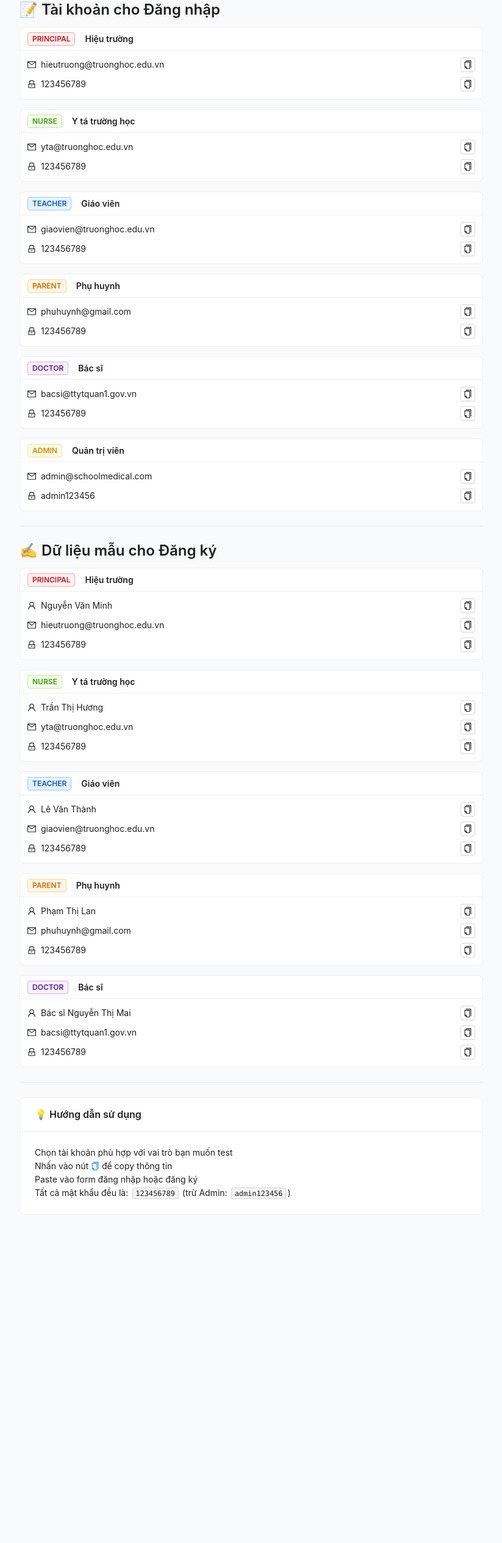
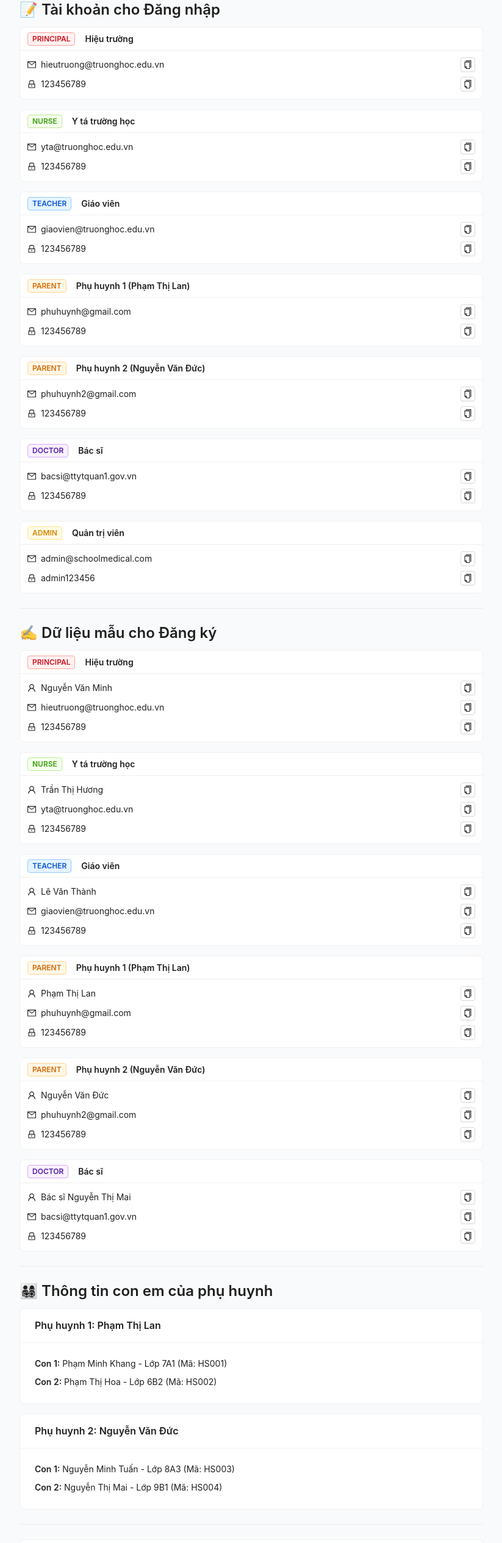
Before and after one commit to Louissain/SWR302---G6, a React (Vite) app in the folder FE-SWR3O2P-SchoolMedical/: page /sample-data in a window 1280 px wide. Shown: the part 226-2756 px from the top of the page at 61% size, without its empty margins (228-1051 px from the left). Before the commit the page ends 2238 px from the top, so only its background shows below. Built offline with nearby package versions, Linux system fonts and the light colour scheme.

Commit message:
update login and form gửi thuốc

```diff
--- a/FE-SWR3O2P-SchoolMedical/src/components/Navbar.jsx
+++ b/FE-SWR3O2P-SchoolMedical/src/components/Navbar.jsx
@@ -16,6 +16,7 @@ import {
   SettingOutlined
 } from '@ant-design/icons';
 import styled from 'styled-components';
+import { useAuth } from '../hooks/useAuth';
 
 const { Header: AntHeader } = Layout;
 const { Text } = Typography;
@@ -110,51 +111,19 @@ const getAntdIcon = (iconName) => {
 };
 
 export default function Navbar() {
-  const [isLoggedIn, setIsLoggedIn] = useState(false);
-  const [currentUser, setCurrentUser] = useState(null);
   const location = useLocation();
-
-  // Kiểm tra trạng thái đăng nhập khi component mount
-  useEffect(() => {
-    const checkLoginStatus = () => {
-      const loggedIn = localStorage.getItem('isLoggedIn') === 'true';
-      const userData = localStorage.getItem('currentUser');
-
-      setIsLoggedIn(loggedIn);
-
-      if (loggedIn && userData) {
-        try {
-          setCurrentUser(JSON.parse(userData));
-        } catch (error) {
-          console.error('Error parsing user data:', error);
-          setCurrentUser(null);
-        }
-      } else {
-        setCurrentUser(null);
-      }
-    };
-
-    checkLoginStatus();
-
-    // Lắng nghe thay đổi trong localStorage
-    window.addEventListener('storage', checkLoginStatus);
-
-    return () => {
-      window.removeEventListener('storage', checkLoginStatus);
-    };
-  }, []);
+  const { isLoggedIn, currentUser, logout } = useAuth();
 
   const handleLogout = () => {
-    localStorage.removeItem('currentUser');
-    localStorage.removeItem('isLoggedIn');
-    setIsLoggedIn(false);
-    setCurrentUser(null);
-    window.location.href = '/login';
+    logout();
+    setTimeout(() => {
+      window.location.href = '/login';
+    }, 100);
   };
 
   const handleLoginRedirect = () => {
     window.location.href = '/login';
-  };  const userDropdownMenu = (
+  };const userDropdownMenu = (
     <Menu>
       {isLoggedIn ? (
         <>
--- a/FE-SWR3O2P-SchoolMedical/src/components/SampleDataHelper.jsx
+++ b/FE-SWR3O2P-SchoolMedical/src/components/SampleDataHelper.jsx
@@ -104,10 +104,16 @@ const SampleDataHelper = () => {
         role="TEACHER"
         color="blue"
       />
+        <UserCard
+        title="Phụ huynh 1 (Phạm Thị Lan)"
+        data={quickLoginData.parent}
+        role="PARENT"
+        color="orange"
+      />
 
       <UserCard
-        title="Phụ huynh"
-        data={quickLoginData.parent}
+        title="Phụ huynh 2 (Nguyễn Văn Đức)"
+        data={quickLoginData.parent2}
         role="PARENT"
         color="orange"
       />
@@ -150,10 +156,16 @@ const SampleDataHelper = () => {
         role="TEACHER"
         color="blue"
       />
+        <UserCard
+        title="Phụ huynh 1 (Phạm Thị Lan)"
+        data={quickRegisterData.parent}
+        role="PARENT"
+        color="orange"
+      />
 
       <UserCard
-        title="Phụ huynh"
-        data={quickRegisterData.parent}
+        title="Phụ huynh 2 (Nguyễn Văn Đức)"
+        data={quickRegisterData.parent2}
         role="PARENT"
         color="orange"
       />
@@ -163,16 +175,32 @@ const SampleDataHelper = () => {
         data={quickRegisterData.doctor}
         role="DOCTOR"
         color="purple"
-      />
+      />      <Divider />
+
+      <Title level={3}>👨‍👩‍👧‍👦 Thông tin con em của phụ huynh</Title>
+
+      <Card title="Phụ huynh 1: Phạm Thị Lan" style={{ marginBottom: 16 }}>
+        <div style={{ display: 'flex', flexDirection: 'column', gap: '8px' }}>
+          <div><Text strong>Con 1:</Text> Phạm Minh Khang - Lớp 7A1 (Mã: HS001)</div>
+          <div><Text strong>Con 2:</Text> Phạm Thị Hoa - Lớp 6B2 (Mã: HS002)</div>
+        </div>
+      </Card>
+
+      <Card title="Phụ huynh 2: Nguyễn Văn Đức" style={{ marginBottom: 16 }}>
+        <div style={{ display: 'flex', flexDirection: 'column', gap: '8px' }}>
+          <div><Text strong>Con 1:</Text> Nguyễn Minh Tuấn - Lớp 8A3 (Mã: HS003)</div>
+          <div><Text strong>Con 2:</Text> Nguyễn Thị Mai - Lớp 9B1 (Mã: HS004)</div>
+        </div>
+      </Card>
 
       <Divider />
 
-      <Card title="💡 Hướng dẫn sử dụng" style={{ marginTop: '20px' }}>
-        <ol>
+      <Card title="💡 Hướng dẫn sử dụng" style={{ marginTop: '20px' }}>        <ol>
           <li>Chọn tài khoản phù hợp với vai trò bạn muốn test</li>
           <li>Nhấn vào nút <CopyOutlined style={{ color: '#1890ff' }} /> để copy thông tin</li>
           <li>Paste vào form đăng nhập hoặc đăng ký</li>
           <li>Tất cả mật khẩu đều là: <Text code>123456789</Text> (trừ Admin: <Text code>admin123456</Text>)</li>
+          <li><Text strong>Đặc biệt:</Text> Khi đăng nhập bằng tài khoản phụ huynh, bạn có thể truy cập form gửi thuốc và chọn con em từ danh sách có sẵn</li>
         </ol>
       </Card>
     </div>
--- a/FE-SWR3O2P-SchoolMedical/src/data/mockData.js
+++ b/FE-SWR3O2P-SchoolMedical/src/data/mockData.js
@@ -36,8 +36,7 @@ export const mockUsers = [
     address: "789 Trần Hưng Đạo, Quận 1, TP.HCM",
     class: "7A1"
   },
-
-  // Tài khoản cho Phụ huynh
+    // Tài khoản cho Phụ huynh 1
   {
     id: 4,
     name: "Phạm Thị Lan",
@@ -51,6 +50,34 @@ export const mockUsers = [
         name: "Phạm Minh Khang",
         class: "7A1",
         studentId: "HS001"
+      },
+      {
+        name: "Phạm Thị Hoa",
+        class: "6B2",
+        studentId: "HS002"
+      }
+    ]
+  },
+
+  // Tài khoản cho Phụ huynh 2
+  {
+    id: 7,
+    name: "Nguyễn Văn Đức",
+    email: "phuhuynh2@gmail.com",
+    password: "123456789",
+    role: "parent",
+    phone: "0901234573",
+    address: "456 Lý Tự Trọng, Quận 1, TP.HCM",
+    children: [
+      {
+        name: "Nguyễn Minh Tuấn",
+        class: "8A3",
+        studentId: "HS003"
+      },
+      {
+        name: "Nguyễn Thị Mai",
+        class: "9B1",
+        studentId: "HS004"
       }
     ]
   },
@@ -105,11 +132,18 @@ export const quickRegisterData = {
     password: "123456789",
     confirmPassword: "123456789"
   },
-
-  // Dữ liệu cho Phụ huynh
+    // Dữ liệu cho Phụ huynh 1
   parent: {
     name: "Phạm Thị Lan",
     email: "phuhuynh@gmail.com",
+    password: "123456789",
+    confirmPassword: "123456789"
+  },
+
+  // Dữ liệu cho Phụ huynh 2
+  parent2: {
+    name: "Nguyễn Văn Đức",
+    email: "phuhuynh2@gmail.com",
     password: "123456789",
     confirmPassword: "123456789"
   },
@@ -142,10 +176,15 @@ export const quickLoginData = {
     email: "giaovien@truonghoc.edu.vn",
     password: "123456789"
   },
-
-  // Đăng nhập Phụ huynh
+    // Đăng nhập Phụ huynh 1
   parent: {
     email: "phuhuynh@gmail.com",
+    password: "123456789"
+  },
+
+  // Đăng nhập Phụ huynh 2
+  parent2: {
+    email: "phuhuynh2@gmail.com",
     password: "123456789"
   },
 
@@ -186,3 +225,15 @@ export const registerUser = (userData) => {
   mockUsers.push(newUser);
   return { success: true, user: newUser };
 };
+
+// Hàm tiện ích để lấy danh sách con của phụ huynh
+export const getChildrenByParentId = (parentId) => {
+  const parent = mockUsers.find(user => user.id === parentId && user.role === "parent");
+  return parent ? parent.children : [];
+};
+
+// Hàm tiện ích để lấy danh sách con của phụ huynh theo email
+export const getChildrenByParentEmail = (parentEmail) => {
+  const parent = mockUsers.find(user => user.email === parentEmail && user.role === "parent");
+  return parent ? parent.children : [];
+};
--- /dev/null
+++ b/FE-SWR3O2P-SchoolMedical/src/hooks/useAuth.js
@@ -0,0 +1,74 @@
+import { useState, useEffect } from 'react';
+
+// Custom hook để quản lý trạng thái authentication
+export const useAuth = () => {
+  const [isLoggedIn, setIsLoggedIn] = useState(false);
+  const [currentUser, setCurrentUser] = useState(null);
+  const [loading, setLoading] = useState(true);
+
+  const checkLoginStatus = () => {
+    const loggedIn = localStorage.getItem('isLoggedIn') === 'true';
+    const userData = localStorage.getItem('currentUser');
+
+    setIsLoggedIn(loggedIn);
+
+    if (loggedIn && userData) {
+      try {
+        setCurrentUser(JSON.parse(userData));
+      } catch (error) {
+        console.error('Error parsing user data:', error);
+        setCurrentUser(null);
+        setIsLoggedIn(false);
+      }
+    } else {
+      setCurrentUser(null);
+      setIsLoggedIn(false);
+    }
+
+    setLoading(false);
+  };
+
+  useEffect(() => {
+    checkLoginStatus();
+
+    // Lắng nghe thay đổi từ các tab khác
+    window.addEventListener('storage', checkLoginStatus);
+
+    // Custom event để lắng nghe logout từ cùng tab
+    window.addEventListener('auth-change', checkLoginStatus);
+
+    return () => {
+      window.removeEventListener('storage', checkLoginStatus);
+      window.removeEventListener('auth-change', checkLoginStatus);
+    };
+  }, []);
+
+  const logout = () => {
+    localStorage.removeItem('currentUser');
+    localStorage.removeItem('isLoggedIn');
+    setIsLoggedIn(false);
+    setCurrentUser(null);
+
+    // Dispatch custom event để thông báo cho các component khác
+    window.dispatchEvent(new CustomEvent('auth-change'));
+  };
+
+  const login = (user) => {
+    localStorage.setItem('currentUser', JSON.stringify(user));
+    localStorage.setItem('isLoggedIn', 'true');
+    setIsLoggedIn(true);
+    setCurrentUser(user);
+
+    // Dispatch custom event để thông báo cho các component khác
+    window.dispatchEvent(new CustomEvent('auth-change'));
+  };
+
+  return {
+    isLoggedIn,
+    currentUser,
+    loading,
+    logout,
+    login,
+    checkLoginStatus
+  };
+};
--- a/FE-SWR3O2P-SchoolMedical/src/pages/Login.jsx
+++ b/FE-SWR3O2P-SchoolMedical/src/pages/Login.jsx
@@ -4,6 +4,7 @@ import { Form, Input, Button, Typography, Card, Space, Checkbox, message } from
 import { UserOutlined, LockOutlined, MailOutlined } from '@ant-design/icons';
 import styled from 'styled-components';
 import { validateLogin, registerUser } from '../data/mockData';
+import { useAuth } from '../hooks/useAuth';
 
 const { Title, Text } = Typography;
 
@@ -55,35 +56,29 @@ function Loginn() {
   const [isLogin, setIsLogin] = useState(true);
   const [form] = Form.useForm();
   const [loading, setLoading] = useState(false);
-
+  const { isLoggedIn, login } = useAuth();
   // Kiểm tra trạng thái đăng nhập khi component mount
   useEffect(() => {
-    const isLoggedIn = localStorage.getItem('isLoggedIn');
-    const currentUser = localStorage.getItem('currentUser');
-
-    if (isLoggedIn === 'true' && currentUser) {
-      // Nếu đã đăng nhập, chuyển hướng đến trang profile
-      navigate('/profile', { replace: true });
+    if (isLoggedIn) {
+      // Nếu đã đăng nhập, chuyển hướng đến trang chủ
+      navigate('/', { replace: true });
     }
-  }, [navigate]);
+  }, [isLoggedIn, navigate]);
 
   const handleSubmit = async (values) => {
     setLoading(true);
-
-    try {
+      try {
       if (isLogin) {
         // Xử lý đăng nhập
-        const result = validateLogin(values.email, values.password);
-          if (result.success) {
+        const result = validateLogin(values.email, values.password);        if (result.success) {
           message.success(`Đăng nhập thành công! Chào mừng ${result.user.name}`);
 
-          // Lưu thông tin user vào localStorage
-          localStorage.setItem('currentUser', JSON.stringify(result.user));
-          localStorage.setItem('isLoggedIn', 'true');
+          // Sử dụng login function từ useAuth hook
+          login(result.user);
 
-          // Chuyển hướng đến trang profile sau 1 giây
+          // Chuyển hướng đến trang chủ sau 1 giây
           setTimeout(() => {
-            navigate('/profile');
+            navigate('/');
           }, 1000);
         } else {
           message.error(result.message);
@@ -96,17 +91,15 @@ function Loginn() {
           password: values.password
         };
 
-        const result = registerUser(registerData);
-          if (result.success) {
+        const result = registerUser(registerData);        if (result.success) {
           message.success(`Đăng ký thành công! Chào mừng ${result.user.name}`);
 
-          // Lưu thông tin user vào localStorage
-          localStorage.setItem('currentUser', JSON.stringify(result.user));
-          localStorage.setItem('isLoggedIn', 'true');
+          // Sử dụng login function từ useAuth hook
+          login(result.user);
 
-          // Chuyển hướng đến trang profile sau 1 giây
+          // Chuyển hướng đến trang chủ sau 1 giây
           setTimeout(() => {
-            navigate('/profile');
+            navigate('/');
           }, 1000);
         } else {
           message.error(result.message);
--- a/FE-SWR3O2P-SchoolMedical/src/pages/Profile.jsx
+++ b/FE-SWR3O2P-SchoolMedical/src/pages/Profile.jsx
@@ -3,6 +3,7 @@ import { useNavigate } from 'react-router-dom';
 import { Card, Avatar, Button, Typography, Space, Divider, message, Row, Col } from 'antd';
 import { UserOutlined, LogoutOutlined, EditOutlined, MailOutlined, PhoneOutlined } from '@ant-design/icons';
 import styled from 'styled-components';
+import { useAuth } from '../hooks/useAuth';
 
 const { Title, Text } = Typography;
 
@@ -51,51 +52,34 @@ const StyledButton = styled(Button)`
 
 function Profile() {
   const navigate = useNavigate();
-  const [currentUser, setCurrentUser] = useState(null);
-  const [loading, setLoading] = useState(false);
+  const { isLoggedIn, currentUser, logout, loading } = useAuth();
+  const [isLoading, setIsLoading] = useState(false);
 
   useEffect(() => {
-    // Kiểm tra trạng thái đăng nhập
-    const isLoggedIn = localStorage.getItem('isLoggedIn');
-    const userData = localStorage.getItem('currentUser');
-
-    if (isLoggedIn !== 'true' || !userData) {
+    if (!loading && (!isLoggedIn || !currentUser)) {
       // Nếu chưa đăng nhập, chuyển hướng về trang login
       message.warning('Vui lòng đăng nhập để truy cập trang này');
       navigate('/login', { replace: true });
-      return;
     }
-
-    try {
-      const user = JSON.parse(userData);
-      setCurrentUser(user);
-    } catch (error) {
-      console.error('Error parsing user data:', error);
-      message.error('Có lỗi xảy ra khi tải thông tin người dùng');
-      navigate('/login', { replace: true });
-    }
-  }, [navigate]);
+  }, [isLoggedIn, currentUser, loading, navigate]);
 
   const handleLogout = () => {
-    setLoading(true);
-
-    // Xóa thông tin đăng nhập
-    localStorage.removeItem('currentUser');
-    localStorage.removeItem('isLoggedIn');
+    setIsLoading(true);
 
     message.success('Đăng xuất thành công!');
 
+    logout();
+
     setTimeout(() => {
       navigate('/login', { replace: true });
-      setLoading(false);
+      setIsLoading(false);
     }, 1000);
   };
 
   const handleEditProfile = () => {
     message.info('Tính năng chỉnh sửa hồ sơ sẽ được phát triển trong tương lai');
   };
-
-  if (!currentUser) {
+  if (loading || !currentUser) {
     return null;
   }
 
@@ -186,12 +170,11 @@ function Profile() {
                 >
                   Chỉnh sửa hồ sơ
                 </StyledButton>
-
-                <StyledButton
+                  <StyledButton
                   danger
                   icon={<LogoutOutlined />}
                   block
-                  loading={loading}
+                  loading={isLoading}
                   onClick={handleLogout}
                 >
                   Đăng xuất
--- a/FE-SWR3O2P-SchoolMedical/src/pages/SubmitMedicationForm.jsx
+++ b/FE-SWR3O2P-SchoolMedical/src/pages/SubmitMedicationForm.jsx
@@ -1,7 +1,10 @@
-import React, { useState } from 'react';
+import React, { useState, useEffect } from 'react';
 import { Form, Input, Button, Typography, DatePicker, Select, Card, message } from 'antd';
+import { useNavigate } from 'react-router-dom';
 import styled from 'styled-components';
 import moment from 'moment';
+import { getChildrenByParentEmail } from '../data/mockData';
+import { useAuth } from '../hooks/useAuth';
 
 const { Title } = Typography;
 const { Option } = Select;
@@ -34,23 +37,88 @@ const StyledFormItem = styled(Form.Item)`
 
 const SubmitMedicationForm = () => {
   const [form] = Form.useForm();
+  const navigate = useNavigate();
+  const { isLoggedIn, currentUser, loading } = useAuth();
+  const [children, setChildren] = useState([]);
+  const [selectedChild, setSelectedChild] = useState(null);
 
+  useEffect(() => {
+    if (!loading && (!isLoggedIn || !currentUser)) {
+      message.warning('Vui lòng đăng nhập để truy cập trang này');
+      navigate('/login', { replace: true });
+      return;
+    }
+
+    if (currentUser && currentUser.role !== 'parent') {
+      message.warning('Chỉ có phụ huynh mới có thể truy cập trang này');
+      navigate('/', { replace: true });
+      return;
+    }
+
+    if (currentUser) {
+      // Lấy danh sách con của phụ huynh
+      const childrenList = getChildrenByParentEmail(currentUser.email);
+      setChildren(childrenList);
+
+      if (childrenList.length === 0) {
+        message.warning('Không tìm thấy thông tin con em. Vui lòng liên hệ nhà trường.');
+      }
+    }
+  }, [isLoggedIn, currentUser, loading, navigate]);
+
+  const handleChildSelect = (value) => {
+    const child = children.find(c => c.studentId === value);
+    setSelectedChild(child);
+
+    // Tự động điền thông tin lớp
+    if (child) {
+      form.setFieldsValue({
+        studentClass: child.class
+      });
+    }
+  };
   const onFinish = (values) => {
-    console.log('Received values of form:', values);
+    const submissionData = {
+      ...values,
+      parentName: currentUser?.name,
+      parentEmail: currentUser?.email,
+      parentPhone: currentUser?.phone,
+      submissionDate: moment().format('DD/MM/YYYY HH:mm'),
+      status: 'pending'
+    };
+
+    console.log('Medication submission data:', submissionData);
     // Here you would typically send this data to a backend API
-    message.success('Thông tin thuốc/vật tư y tế đã được gửi!');
+    message.success(`Thông tin thuốc/vật tư y tế cho ${selectedChild?.name} đã được gửi thành công!`);
     form.resetFields();
+    setSelectedChild(null);
   };
-
   const onFinishFailed = (errorInfo) => {
     console.log('Failed:', errorInfo);
     message.error('Vui lòng kiểm tra lại thông tin.');
   };
 
+  // Không hiển thị form nếu chưa có dữ liệu người dùng
+  if (!currentUser || children.length === 0) {
+    return (
+      <FormContainer>
+        <PageTitle level={2}>Form Gửi Thông Tin Thuốc/Vật Tư Y Tế từ Phụ Huynh</PageTitle>
+        <FormCard>
+          <div style={{ textAlign: 'center', padding: '40px' }}>
+            <Title level={4}>Đang tải thông tin...</Title>
+          </div>
+        </FormCard>
+      </FormContainer>
+    );
+  }
   return (
     <FormContainer>
       <PageTitle level={2}>Form Gửi Thông Tin Thuốc/Vật Tư Y Tế từ Phụ Huynh</PageTitle>
       <FormCard>
+        <div style={{ marginBottom: '20px', padding: '10px', backgroundColor: '#f6ffed', border: '1px solid #b7eb8f', borderRadius: '6px' }}>
+          <strong>Phụ huynh:</strong> {currentUser.name} | <strong>Email:</strong> {currentUser.email}
+        </div>
+
         <Form
           form={form}
           name="medication_submission"
@@ -61,22 +129,31 @@ const SubmitMedicationForm = () => {
         >
           <StyledFormItem
             label="Tên học sinh"
-            name="studentName"
-            rules={[{ required: true, message: 'Vui lòng nhập tên học sinh!' }]
-
-}
+            name="studentId"
+            rules={[{ required: true, message: 'Vui lòng chọn học sinh!' }]}
           >
-            <Input placeholder="Nhập tên học sinh" />
+            <Select
+              placeholder="Chọn học sinh"
+              onChange={handleChildSelect}
+              style={{ width: '100%' }}
+            >
+              {children.map(child => (
+                <Option key={child.studentId} value={child.studentId}>
+                  {child.name} - {child.class} (Mã: {child.studentId})
+                </Option>
+              ))}
+            </Select>
           </StyledFormItem>
 
           <StyledFormItem
             label="Lớp"
             name="studentClass"
-            rules={[{ required: true, message: 'Vui lòng nhập lớp của học sinh!' }]
-
-}
           >
-            <Input placeholder="Nhập lớp" />
+            <Input
+              placeholder="Lớp sẽ được tự động điền khi chọn học sinh"
+              disabled
+              style={{ backgroundColor: '#f5f5f5' }}
+            />
           </StyledFormItem>
 
           <StyledFormItem
```
